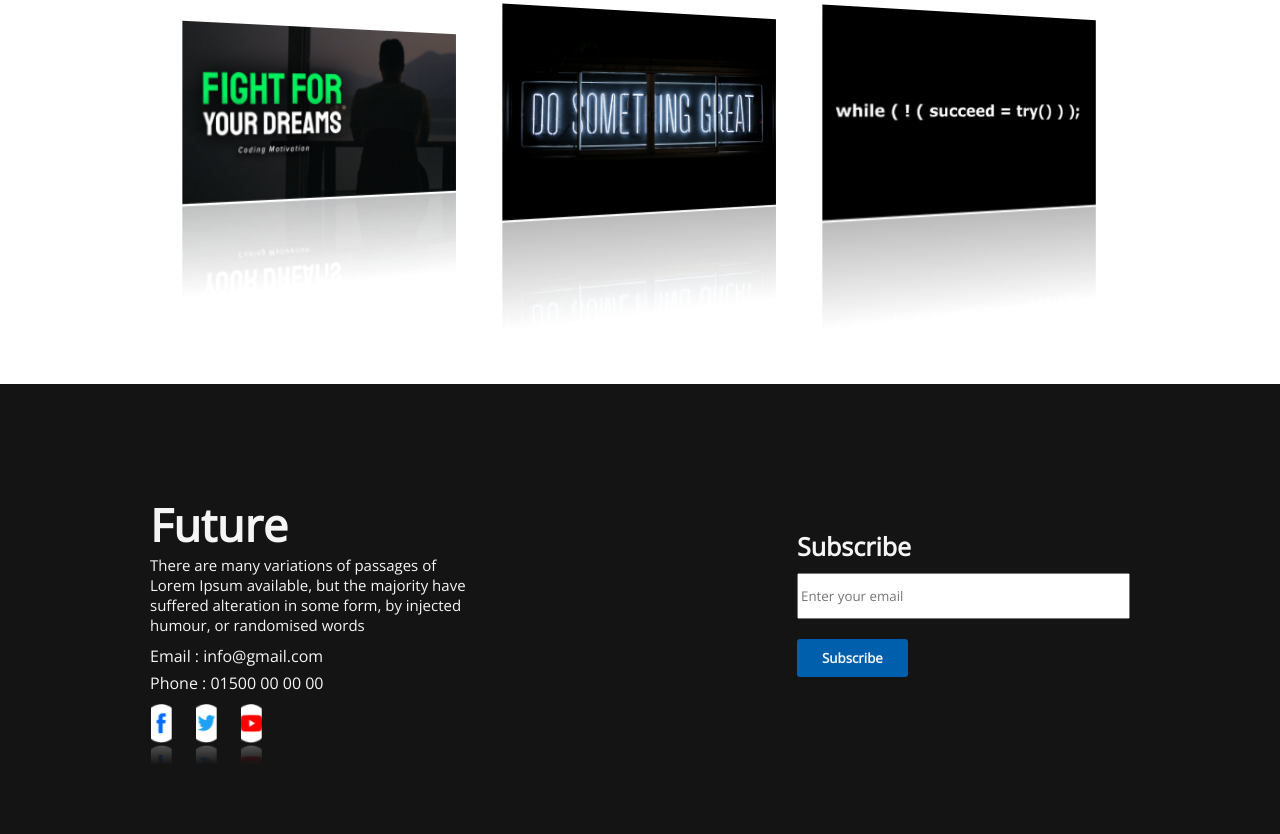
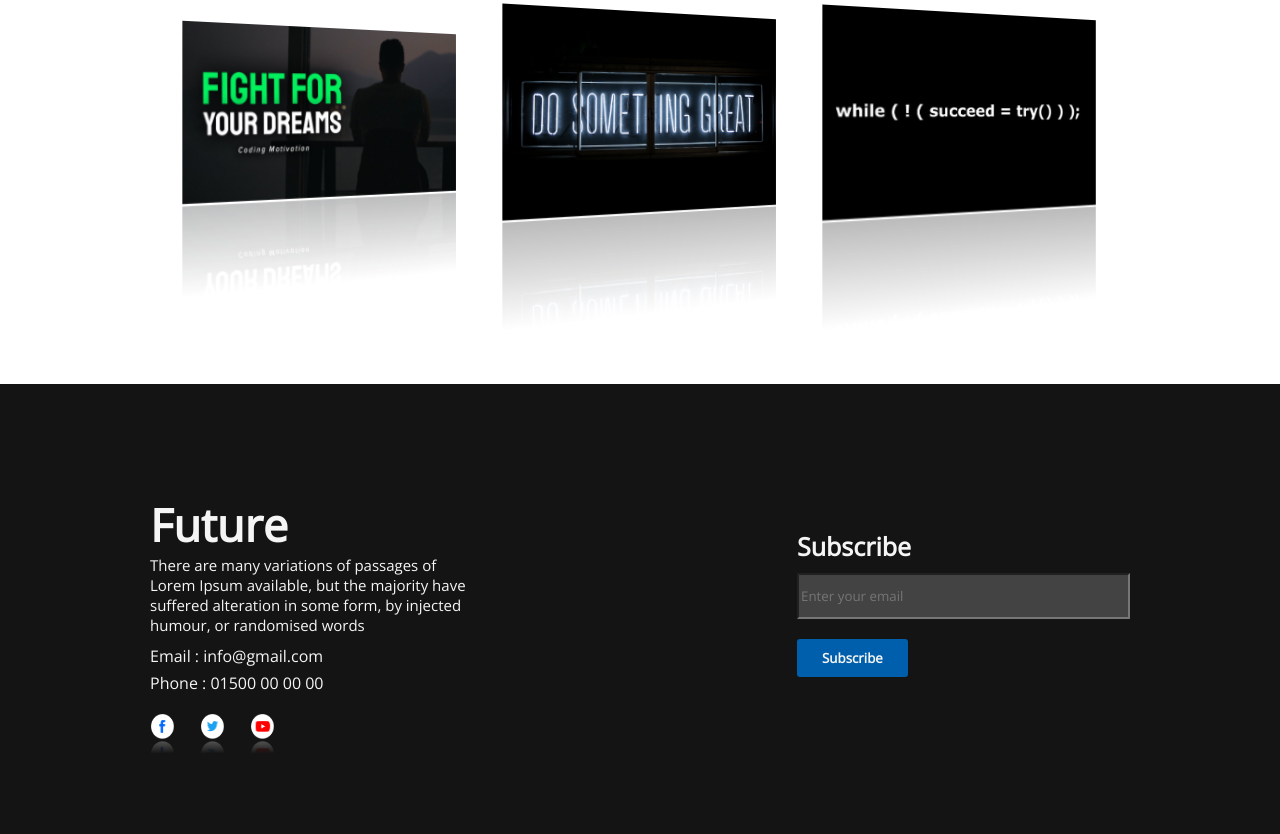
Before and after one commit to Pranto-Nondi/New-Year-Mission-2023, a plain HTML site: page index.html in a window 1280 px wide. Shown: the part 2451-3285 px from the top of the page. Drawn offline with nearby package versions, Linux system fonts and the light colour scheme.

Commit message:
progress complete

```diff
--- a/new-year-mission.css
+++ b/new-year-mission.css
@@ -254,9 +254,11 @@ img {
 }
 
 .footer-icon {
-    width: 45px;
-    height: 39px;
-    border-radius: 1px;
+    width: 50px;
+    height: 25px;
+    border-radius: 20px;
+    border: none;
+
 
 }
 
@@ -273,6 +275,8 @@ img {
 
 .footer-icon-container {
     display: flex;
+    padding-top: 10px;
+
 }
 
 .subscribe-container {
@@ -292,6 +296,8 @@ img {
     width: 325px;
     height: 40px;
     margin: 10px 0;
+    background-color: #444343;
+    color: rgb(230, 227, 227);
 }
 
 .subscribe-btn-design {
```
